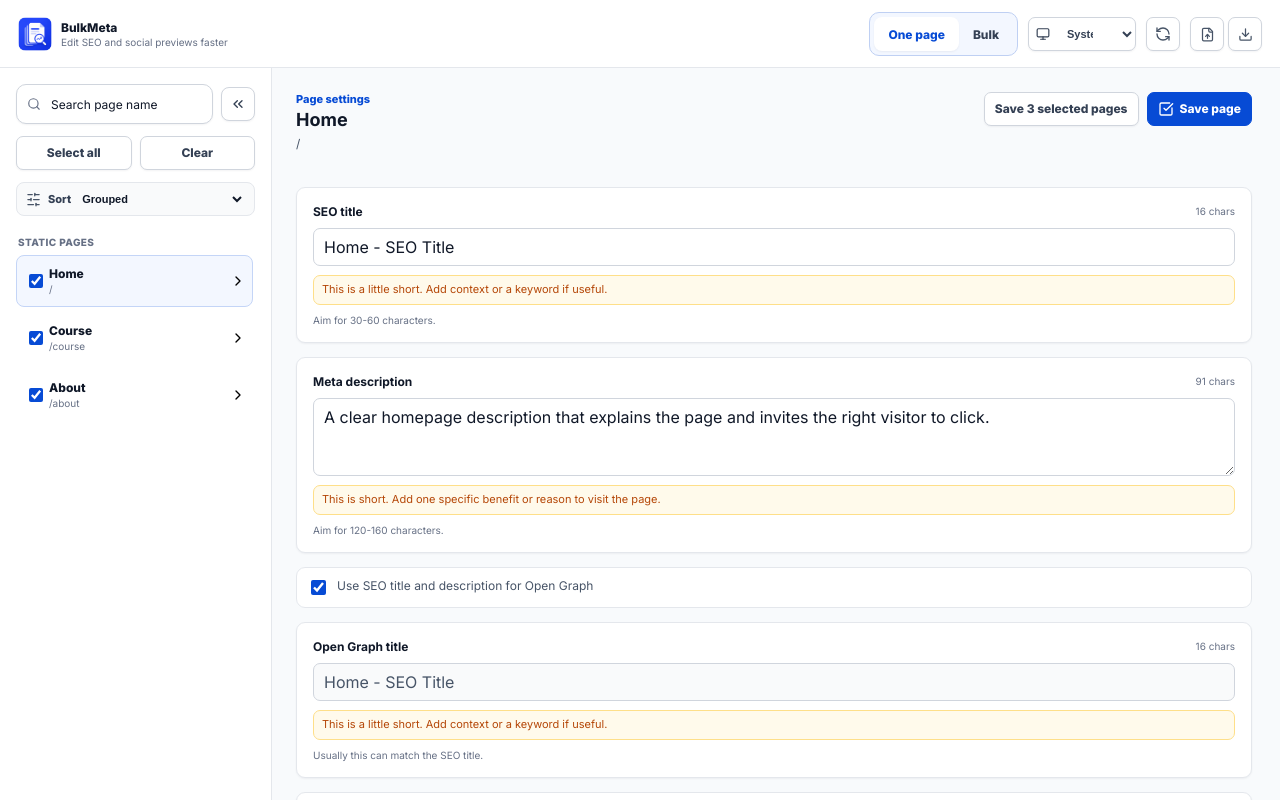
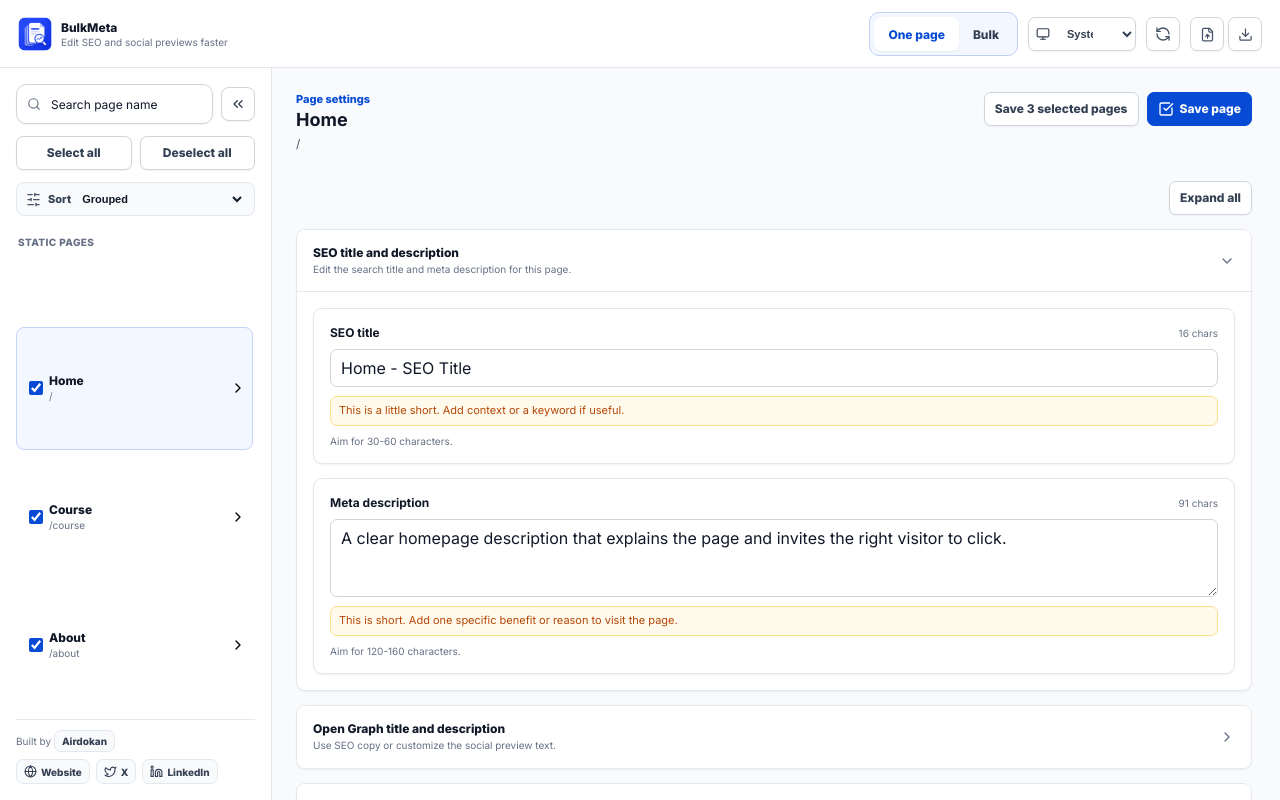
Before and after one commit to kmbashar/bulkmeta, a React (Vite) app: page / in a window 1280 px wide. Built offline with nearby package versions, Linux system fonts and the light colour scheme.

Commit message:
Refine accordions and sidebar footer

```diff
--- a/src/main.tsx
+++ b/src/main.tsx
@@ -9,8 +9,10 @@ import {
   ChevronsRight,
   Download,
   FileUp,
+  Globe,
   Image,
   Images,
+  Linkedin,
   LoaderCircle,
   Monitor,
   Moon,
@@ -18,6 +20,7 @@ import {
   Search,
   SlidersHorizontal,
   Sun,
+  Twitter,
   X,
 } from "lucide-react";
 import "./styles.css";
@@ -229,7 +232,7 @@ function App() {
   );
   const [bulkOgImage, setBulkOgImage] = React.useState("");
   const [syncOg, setSyncOg] = React.useState(true);
-  const [bulkSections, setBulkSections] = React.useState<string[]>(["copy"]);
+  const [bulkSections, setBulkSections] = React.useState<string[]>([]);
   const importInputRef = React.useRef<HTMLInputElement | null>(null);
   const [isConnected, setIsConnected] = React.useState(false);
   const [isLoading, setIsLoading] = React.useState(true);
@@ -594,7 +597,7 @@ function App() {
                   Select all
                 </button>
                 <button className="ghost-button" onClick={() => setSelectedIds([])}>
-                  Clear
+                  Deselect all
                 </button>
               </div>
 
@@ -643,6 +646,15 @@ function App() {
                       </button>
                     ),
                   )}
+              </div>
+
+              <div className="creator-links" aria-label="Creator links">
+                <span>Built by <a href="https://www.airdokan.com/" target="_blank" rel="noreferrer">Airdokan</a></span>
+                <div>
+                  <a href="https://www.airdokan.com/" target="_blank" rel="noreferrer"><Globe size={13} /> Website</a>
+                  <a href="https://x.com/bashar_me1" target="_blank" rel="noreferrer"><Twitter size={13} /> X</a>
+                  <a href="https://www.linkedin.com/in/findbashar/" target="_blank" rel="noreferrer"><Linkedin size={13} /> LinkedIn</a>
+                </div>
               </div>
             </>
           )}
@@ -781,6 +793,15 @@ function SingleEditor({
   onSaveSelected: () => void;
   onPickAsset: () => void;
 }) {
+  const [openSections, setOpenSections] = React.useState<string[]>(["seo"]);
+  const allOpen = openSections.length === 3;
+
+  function toggleSection(section: string) {
+    setOpenSections((current) =>
+      current.includes(section) ? current.filter((item) => item !== section) : [...current, section],
+    );
+  }
+
   return (
     <>
       <div className="editor-heading">
@@ -801,7 +822,20 @@ function SingleEditor({
         </div>
       </div>
 
-      <div className="field-grid">
+      <div className="bulk-toolbar">
+        <button className="secondary-button" onClick={() => setOpenSections(allOpen ? [] : ["seo", "og", "image"])}>
+          {allOpen ? "Collapse all" : "Expand all"}
+        </button>
+      </div>
+
+      <div className="accordion-stack">
+        <AccordionSection
+          id="seo"
+          title="SEO title and description"
+          meta="Edit the search title and meta description for this page."
+          open={openSections.includes("seo")}
+          onToggle={toggleSection}
+        >
           <TextField
             label="SEO title"
             value={page.seoTitle}
@@ -817,6 +851,15 @@ function SingleEditor({
             tip={descriptionTip(page.metaDescription)}
             onChange={(metaDescription) => onPatch({ metaDescription })}
           />
+        </AccordionSection>
+
+        <AccordionSection
+          id="og"
+          title="Open Graph title and description"
+          meta="Use SEO copy or customize the social preview text."
+          open={openSections.includes("og")}
+          onToggle={toggleSection}
+        >
           <label className="checkbox-row og-sync-row">
             <input
               type="checkbox"
@@ -848,14 +891,25 @@ function SingleEditor({
             disabled={page.useSeoForOg}
             onChange={(ogDescription) => onPatch({ ogDescription, useSeoForOg: false })}
           />
-      </div>
-
+        </AccordionSection>
+
+        <AccordionSection
+          id="image"
+          title="Open Graph image"
+          meta="Choose from Webflow Assets or paste an image URL."
+          open={openSections.includes("image")}
+          onToggle={toggleSection}
+        >
           <OgImageField
             value={page.ogImage}
             onChange={(ogImage) => onPatch({ ogImage })}
             onPick={onPickAsset}
             onClear={() => onPatch({ ogImage: "" })}
-      />
+            compact
+          />
+        </AccordionSection>
+      </div>
+
       <BottomBar
         label={selectedSaveLabel(selectedCount)}
         isSaving={isSaving}
--- a/src/styles.css
+++ b/src/styles.css
@@ -414,6 +414,7 @@ button:disabled {
 
 .page-list {
   display: grid;
+  flex: 1 1 auto;
   gap: 5px;
   min-height: 0;
   overflow: auto;
@@ -427,6 +428,52 @@ button:disabled {
   font-weight: 900;
   letter-spacing: 0.04em;
   text-transform: uppercase;
+}
+
+.creator-links {
+  display: grid;
+  flex: 0 0 auto;
+  gap: 7px;
+  border-top: 1px solid var(--border);
+  padding-top: 10px;
+  color: var(--tertiary);
+  font-size: 10px;
+}
+
+.creator-links span,
+.creator-links div {
+  min-width: 0;
+}
+
+.creator-links span {
+  line-height: 1.35;
+}
+
+.creator-links div {
+  display: flex;
+  flex-wrap: wrap;
+  gap: 6px;
+}
+
+.creator-links a {
+  display: inline-flex;
+  align-items: center;
+  gap: 4px;
+  border: 1px solid var(--border);
+  border-radius: 7px;
+  background: var(--surface-raised);
+  color: var(--button-text);
+  padding: 5px 7px;
+  font-size: 10px;
+  font-weight: 800;
+  line-height: 1;
+  text-decoration: none;
+}
+
+.creator-links a:hover {
+  border-color: var(--primary-border);
+  background: var(--primary-subtle);
+  color: var(--primary);
 }
 
 .page-item {
```
Lines whose indentation alone changed are shown as unchanged.
